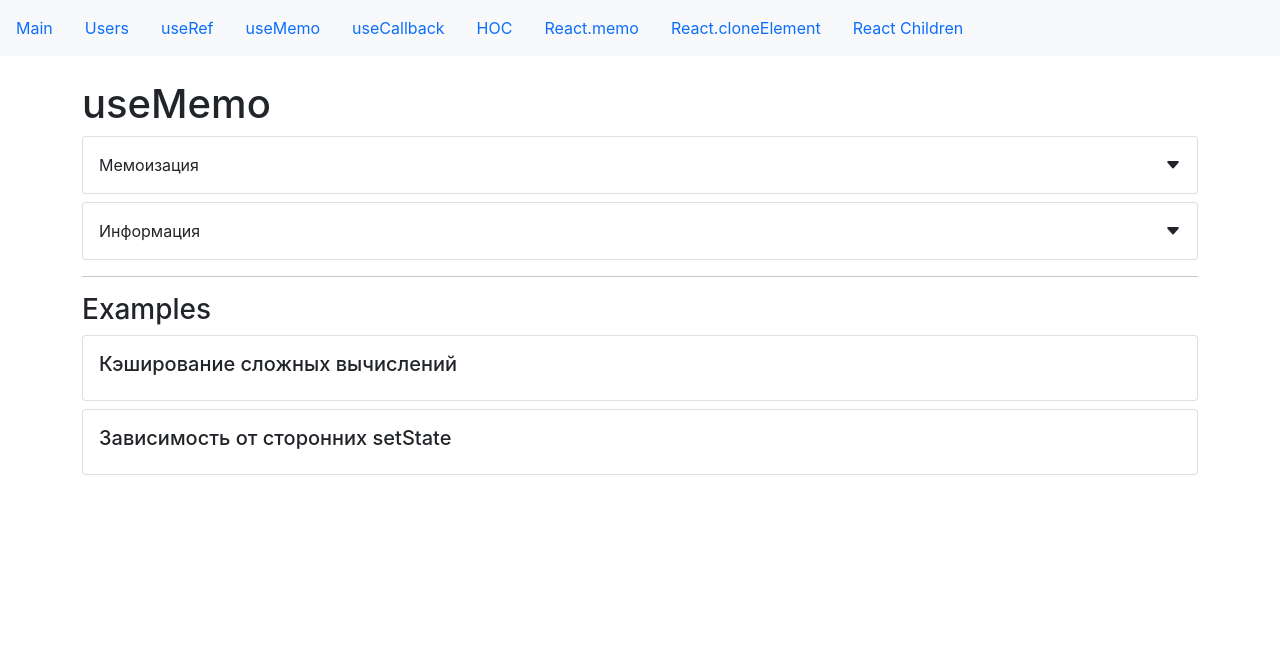
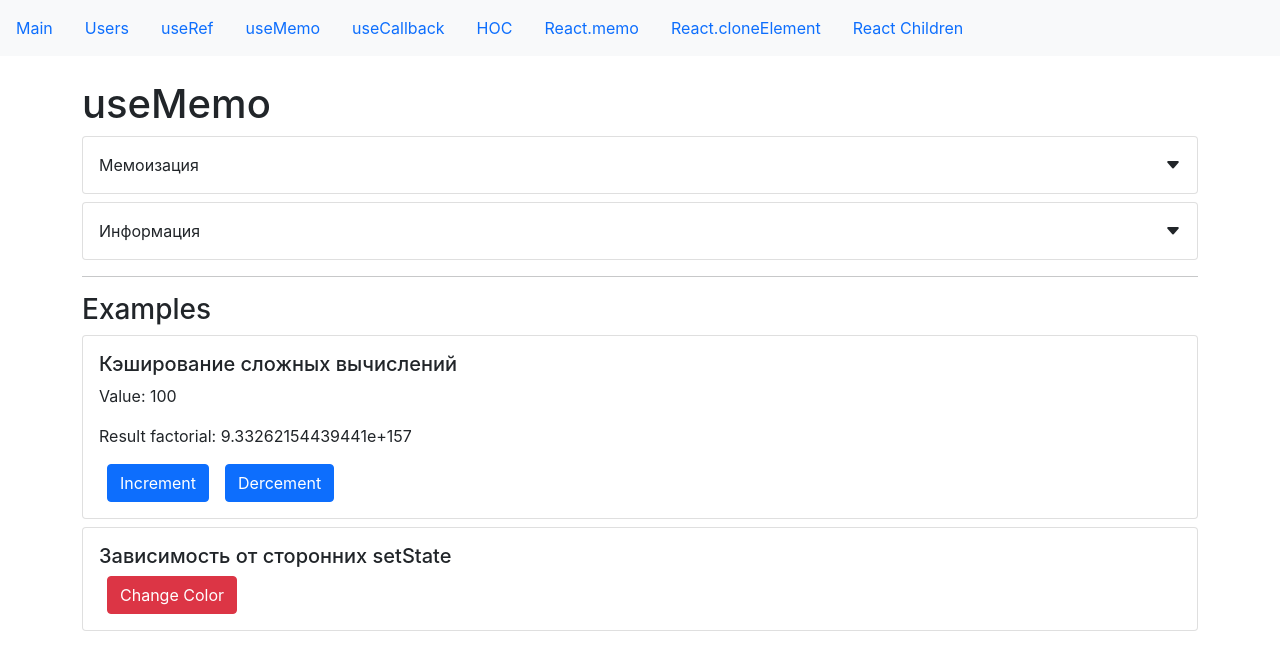
Before and after one commit to AndrewPerepelkin/extended-hooks, a React (Create React App) app: page /useMemo in a window 1280 px wide. Shown: the top 670 px of the page. Built offline with nearby package versions, Linux system fonts and the light colour scheme.

Commit message:
feat: added use Memo example

```diff
--- a/src/app/components/examples/useMemo/complexCalculate.jsx
+++ b/src/app/components/examples/useMemo/complexCalculate.jsx
@@ -1,15 +1,51 @@
-import React from "react";
+import React, { useState, useEffect, useMemo } from "react";
 import CardWrapper from "../../common/Card";
 import SmallTitle from "../../common/typografy/smallTitle";
 
+function factorial(n) {
+    return n ? n * factorial(n - 1) : 1;
+}
+
+function runFactorial(n) {
+    console.log("Run factorial");
+    return factorial(n);
+}
+
 const ComplexCalculateExample = () => {
+    const [value, setValue] = useState(100);
+    const [otherState, setOtherState] = useState(false);
+    const buttonColor = otherState ? "primary" : "danger";
+    useEffect(() => {
+        console.log("render");
+    });
+    const fact = useMemo(() => runFactorial(value), [value]);
     return (
         <>
             <CardWrapper>
                 <SmallTitle>Кэширование сложных вычислений</SmallTitle>
+                <p>Value: {value}</p>
+                <p>Result factorial: {fact}</p>
+                <button
+                    className="btn btn-primary mx-2"
+                    onClick={() => setValue((prev) => prev + 10)}
+                >
+                    Increment
+                </button>
+                <button
+                    className="btn btn-primary mx-2"
+                    onClick={() => setValue((prev) => prev - 10)}
+                >
+                    Dercement
+                </button>
             </CardWrapper>
             <CardWrapper>
                 <SmallTitle>Зависимость от сторонних setState</SmallTitle>
+                <button
+                    className={"btn ms-md-2 btn-" + buttonColor}
+                    onClick={() => setOtherState((prev) => !prev)}
+                >
+                    Change Color
+                </button>
             </CardWrapper>
         </>
     );
```
